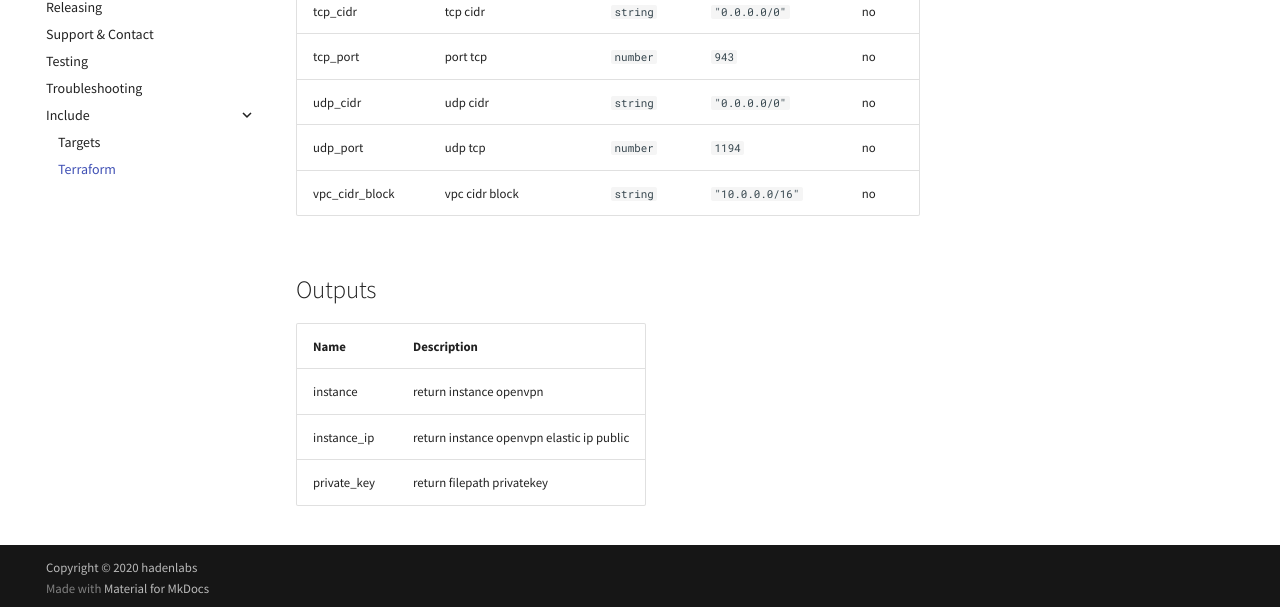
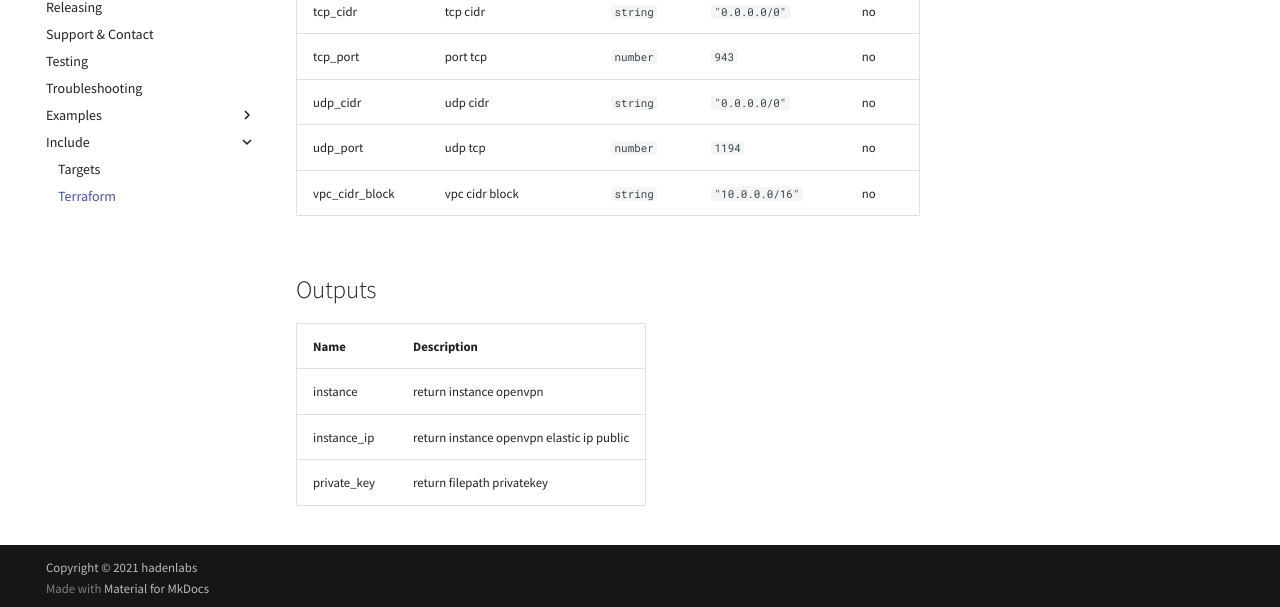
Before and after one commit to hadenlabs/terraform-aws-openvpn, an MkDocs documentation site: the page built from docs/include/terraform.md, in a window 1280 px wide and 900 px high, scrolled down 1234 px. Shown: the part 290-897 px from the top of the window. Built offline with MkDocs 1.6.1 and Material for MkDocs 9.7.7, drawn with Linux system fonts in a browser that asks for light colours; comment, search, counter and statistics services are not loaded.

Commit message:
refactor: docs examples (#21)

```diff
--- a/docs/include/terraform.md
+++ b/docs/include/terraform.md
@@ -1,52 +1,49 @@
 <!-- DO NOT EDIT. THIS FILE IS GENERATED BY THE MAKEFILE. -->
-
 # Terraform variables
-
 This document gives an overview of variables used in the platform of the terraform-aws-openvpn.
-
 ## Requirements
 
-| Name      | Version |
-| --------- | ------- |
+| Name | Version |
+|------|---------|
 | terraform | >= 0.13 |
-| aws       | >=3.2.0 |
-| local     | >=1.3.0 |
-| null      | >=0.1.0 |
-| template  | >=1.0.0 |
+| aws | >=3.2.0 |
+| local | >=1.3.0 |
+| null | >=0.1.0 |
+| template | >=1.0.0 |
 
 ## Providers
 
-| Name     | Version |
-| -------- | ------- |
-| aws      | >=3.2.0 |
-| null     | >=0.1.0 |
+| Name | Version |
+|------|---------|
+| aws | >=3.2.0 |
+| null | >=0.1.0 |
 | template | >=1.0.0 |
 
 ## Inputs
 
-| Name              | Description                | Type     | Default         | Required |
-| ----------------- | -------------------------- | -------- | --------------- | :------: |
-| private_key       | private key                | `string` | n/a             |   yes    |
-| public_key        | public key                 | `string` | n/a             |   yes    |
-| admin_user        | admin user                 | `string` | `"openvpn"`     |    no    |
-| https_cidr        | https cidr                 | `string` | `"0.0.0.0/0"`   |    no    |
-| https_port        | port https                 | `number` | `443`           |    no    |
-| instance_type     | type instance              | `string` | `"t2.micro"`    |    no    |
-| ssh_cidr          | ssh cidr                   | `string` | `"0.0.0.0/0"`   |    no    |
-| ssh_port          | port ssh                   | `number` | `22`            |    no    |
-| ssh_user          | user ssh                   | `string` | `"ubuntu"`      |    no    |
-| storage_path      | storage path keys to local | `string` | `"~/openvpn"`   |    no    |
-| subnet_cidr_block | subnet cidr block          | `string` | `"10.0.0.0/16"` |    no    |
-| tcp_cidr          | tcp cidr                   | `string` | `"0.0.0.0/0"`   |    no    |
-| tcp_port          | port tcp                   | `number` | `943`           |    no    |
-| udp_cidr          | udp cidr                   | `string` | `"0.0.0.0/0"`   |    no    |
-| udp_port          | udp tcp                    | `number` | `1194`          |    no    |
-| vpc_cidr_block    | vpc cidr block             | `string` | `"10.0.0.0/16"` |    no    |
+| Name | Description | Type | Default | Required |
+|------|-------------|------|---------|:--------:|
+| private_key | private key | `string` | n/a | yes |
+| public_key | public key | `string` | n/a | yes |
+| admin_user | admin user | `string` | `"openvpn"` | no |
+| https_cidr | https cidr | `string` | `"0.0.0.0/0"` | no |
+| https_port | port https | `number` | `443` | no |
+| instance_type | type instance | `string` | `"t2.micro"` | no |
+| ssh_cidr | ssh cidr | `string` | `"0.0.0.0/0"` | no |
+| ssh_port | port ssh | `number` | `22` | no |
+| ssh_user | user ssh | `string` | `"ubuntu"` | no |
+| storage_path | storage path keys to local | `string` | `"~/openvpn"` | no |
+| subnet_cidr_block | subnet cidr block | `string` | `"10.0.0.0/16"` | no |
+| tcp_cidr | tcp cidr | `string` | `"0.0.0.0/0"` | no |
+| tcp_port | port tcp | `number` | `943` | no |
+| udp_cidr | udp cidr | `string` | `"0.0.0.0/0"` | no |
+| udp_port | udp tcp | `number` | `1194` | no |
+| vpc_cidr_block | vpc cidr block | `string` | `"10.0.0.0/16"` | no |
 
 ## Outputs
 
-| Name        | Description                               |
-| ----------- | ----------------------------------------- |
-| instance    | return instance openvpn                   |
+| Name | Description |
+|------|-------------|
+| instance | return instance openvpn |
 | instance_ip | return instance openvpn elastic ip public |
-| private_key | return filepath privatekey                |
+| private_key | return filepath privatekey |
--- a/mkdocs.yml
+++ b/mkdocs.yml
@@ -17,7 +17,7 @@ extra:
 
 repo_name: 'hadenlabs/terraform-aws-openvpn'
 repo_url: 'https://github.com/hadenlabs/terraform-aws-openvpn'
-copyright: 'Copyright © 2020 <a href="https://hadenlabs.com">hadenlabs</a>'
+copyright: 'Copyright © 2021 <a href="https://hadenlabs.com">hadenlabs</a>'
 
 google_analytics:
   - ''
```
Also changed, not shown: docs/authors.md (+1 -1 lines), docs/examples/common.md (added, +21 -0 lines), 2 other files.
